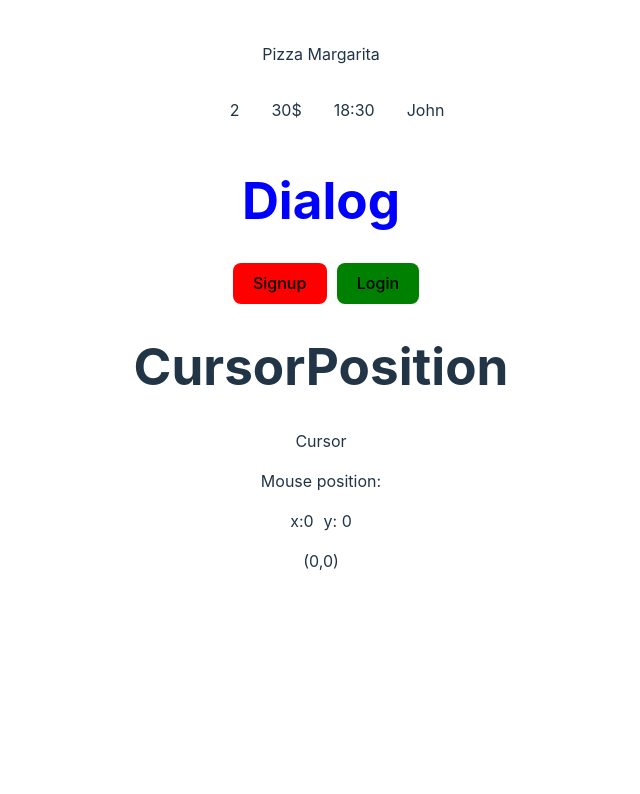
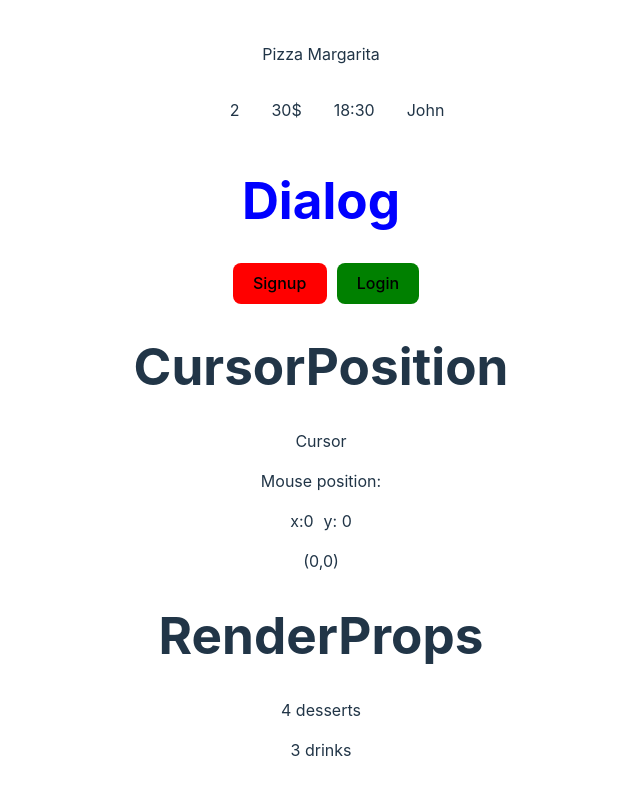
Before and after one commit to PoliJun/react-course-by-meta, a React (Vite) app: page / in a window 1280 px wide. Shown: the part 1375-2169 px from the top of the page, without its empty margins (319-959 px from the left). Before the commit the page ends 1996 px from the top, so only its background shows below. Built offline with nearby package versions, Linux system fonts and the light colour scheme.

Commit message:
Add RenderProps component

```diff
--- a/src/App.jsx
+++ b/src/App.jsx
@@ -10,10 +10,11 @@ import LiveOrders from './components/LiveOrders';
 import ConfirmationDialog from './components/ConfirmationDialog';
 import Buttons from './components/Buttons';
 import CursorPosition from './components/CursorPosition';
+import RenderProps from './components/RenderProps';
 
 const App = () => {
   return (
-        <div className='App'>
+    <div className="App">
       <ListExample />
       <Feedback />
       <Goal />
@@ -25,6 +26,7 @@ const App = () => {
       <ConfirmationDialog />
       <Buttons />
       <CursorPosition />
+      <RenderProps />
     </div>
   );
 };
--- a/src/components/CursorPosition.jsx
+++ b/src/components/CursorPosition.jsx
@@ -10,7 +10,6 @@ const withMousePosition = (WrappedComponent) => {
         setMousePosition({ x: event.clientX, y: event.clientY });
       };
       window.addEventListener('mousemove', handleMousePositionChange);
-
       return () => {
         window.removeEventListener('mousemove', handleMousePositionChange);
       };
--- /dev/null
+++ b/src/components/RenderProps.jsx
@@ -0,0 +1,44 @@
+import { useEffect, useState } from 'react';
+
+const DataFetcher = ({ render, url }) => {
+  const [data, setData] = useState([]);
+
+  useEffect(() => {
+    if (url.includes('desserts')) {
+      setData(['cake', 'ice cream', 'pie', 'brownies']);
+    } else {
+      setData(['water', 'soda', 'juice']);
+    }
+  }, []);
+  return render(data);
+};
+
+const DessertCount = () => {
+  return (
+    <DataFetcher
+      url="https://littlelemon/desserts"
+      render={(data) => <p>{data.length} desserts</p>}
+    />
+  );
+};
+
+const DrinksCount = () => {
+  return (
+    <DataFetcher
+      url="https://littlelemon/drinks"
+      render={(data) => <p>{data.length} drinks</p>}
+    />
+  );
+};
+
+const RenderProps = () => {
+  return (
+    <div>
+      <h1>RenderProps</h1>
+      <DessertCount />
+      <DrinksCount />
+    </div>
+  );
+};
+
+export default RenderProps;
```
Also changed, not shown: 1 other file (tests, documents, lock files or other folders). Lines whose indentation alone changed are shown as unchanged.
